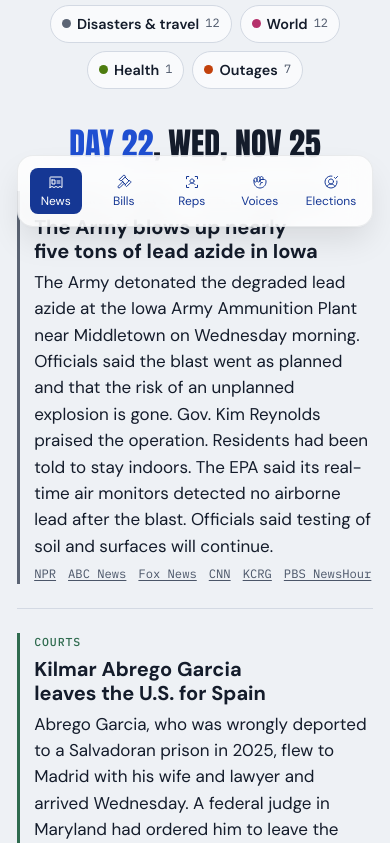
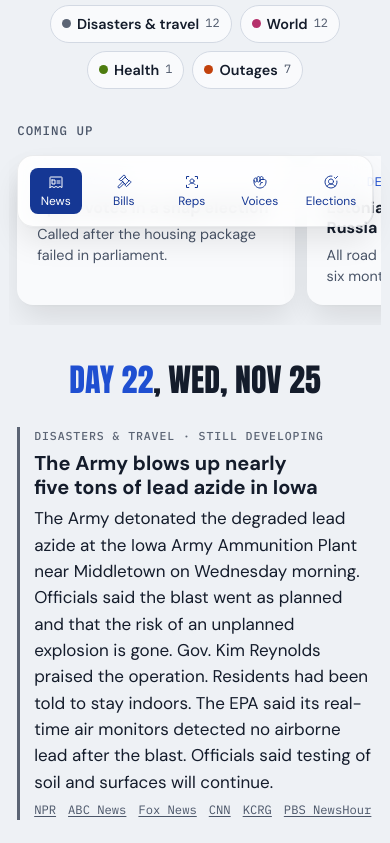
Before and after one commit to mhstudios11/since-the-midterms, a plain HTML site: page docs/index.html in a window 390 px wide. Shown: the part 601-1444 px from the top of the page. Drawn offline with Linux system fonts and the light colour scheme.

Commit message:
Move Coming Up above the newest day as a row of date cards
Co-Authored-By: Claude Opus 5.5 <noreply@anthropic.com>

```diff
--- a/docs/index.html
+++ b/docs/index.html
@@ -203,11 +203,10 @@ body::before { content: ""; position: fixed; inset: 0 0 auto; height: env(safe-a
 .row { display: grid; grid-template-columns: var(--label-col) minmax(0, 1fr); gap: 0 32px; border-top: 1px solid var(--rule); padding-block: 40px 72px; }
 .row[hidden] { display: none !important; }
 /* News days (Figma 129:6422 Stamp, 129:6424 Items): a centered stamp over a 1104px column. */
-#days .day, .ahead { display: block; max-width: 1104px; margin-inline: auto; border-top: 0; padding-block: 64px 0; }
+#days .day { display: block; max-width: 1104px; margin-inline: auto; border-top: 0; padding-block: 64px 0; }
 #days .day:not([hidden]) ~ .day:not([hidden]) { border-top: 1px solid var(--rule); margin-top: 72px; }
 .stamp { font-family: var(--f-display); font-weight: 400; font-size: 2.6rem; line-height: 0.95; text-transform: uppercase; text-align: center; margin: 0 0 48px; }
 .stamp .dn { color: var(--accent); }
-.ahead { padding-top: 96px; }
 .label { align-self: start; display: grid; gap: 9px; }
 .sticky-label { position: sticky; top: calc(env(safe-area-inset-top, 0px) + 6.5rem); }
 .label .dn, .label h2 { font-family: var(--f-display); font-weight: 400; font-size: 2.6rem; line-height: 0.95; margin: 0; }
@@ -342,13 +341,20 @@ body::before { content: ""; position: fixed; inset: 0 0 auto; height: env(safe-a
 .aside-note { margin: 0; font-size: 0.95rem; color: var(--ink-2); max-width: 46rem; }
 
 /* Coming up */
+/* Coming up: a row of small date cards between the topic chips and the newest day.
+   About 3.5 cards show at once, so the cut-off card hints that the row scrolls. Filters don't hide it. */
+.ahead { max-width: 1104px; margin-inline: auto; padding-top: 48px; }
+.ahead-h { font-family: var(--f-mono); font-size: 0.78rem; font-weight: 500; letter-spacing: 0.08em; text-transform: uppercase; color: var(--ink-2); margin: 0 0 12px; }
 .cal { min-width: 0; }
-.cal ul { margin: 0; padding: 0; }
-.cal li { list-style: none; display: grid; grid-template-columns: 144px 1fr; gap: 16px; padding-block: 13px; border-bottom: 1px solid var(--rule); }
-.cal li:first-child { padding-top: 0; }
-.cal time { font-family: var(--f-mono); font-size: 0.85rem; color: var(--ink-2); font-variant-numeric: tabular-nums; padding-top: 0.15rem; }
-.cal strong { font-weight: 700; }
-.cal span { display: block; color: var(--ink-2); font-size: 1rem; }
+.cal ul {
+  list-style: none; margin: 0 -8px; padding: 4px 8px 20px; display: grid; grid-auto-flow: column;
+  grid-auto-columns: calc((100% - 3 * 16px) / 3.5); gap: 16px; overflow-x: auto; scroll-snap-type: x mandatory;
+  scroll-padding-inline: 8px; scrollbar-width: thin;
+}
+.cal li { scroll-snap-align: start; display: flex; flex-direction: column; gap: 6px; padding: 16px 20px 18px; }
+.cal time { font-family: var(--f-mono); font-size: 0.78rem; letter-spacing: 0.04em; text-transform: uppercase; color: var(--accent); font-variant-numeric: tabular-nums; }
+.cal strong { font-weight: 700; font-size: 1rem; line-height: 1.3; }
+.cal span { display: block; color: var(--ink-2); font-size: 0.9rem; line-height: 1.45; }
 
 /* Footer (Figma 129:6407, nodes 158:7599-7608): notes, a rule, then the centered credit line. */
 footer { max-width: 1192px; margin: 96px auto 0; padding-block: 32px 48px; border-top: 1px solid var(--rule); font-size: 0.875rem; line-height: 1.55; color: var(--ink-2); }
@@ -376,7 +382,9 @@ footer .credit a:hover { text-decoration: underline; }
   .tab[aria-selected="true"], .tab[aria-selected="true"]:hover { background: var(--navm-sel); color: var(--navm-sel-ink); }
   header.mast { padding-top: 40px; }
   .stamp { font-size: 2rem; margin-bottom: 32px; }
-  #days .day, .ahead { padding-top: 40px; }
+  #days .day { padding-top: 40px; }
+  .ahead { padding-top: 32px; }
+  .cal ul { grid-auto-columns: 78%; gap: 12px; }
   #days .day:not([hidden]) ~ .day:not([hidden]) { margin-top: 40px; }
   .voice { padding-top: 32px; gap: 32px; }
   .actions { justify-content: flex-start; }
@@ -386,7 +394,6 @@ footer .credit a:hover { text-decoration: underline; }
   .sticky-label { position: static; }
   .label.day-label { display: flex; align-items: baseline; gap: 0.75rem; }
   .label .dn, .label h2 { font-size: 2rem; }
-  .cal li { grid-template-columns: 1fr; gap: 0.2rem; }
   .notable li { grid-template-columns: 1fr; gap: 0.2rem; }
 }
 @media (max-width: 380px) {
@@ -420,11 +427,11 @@ footer .credit a:hover { text-decoration: underline; }
     <div class="wrap"><div class="chips" id="chips"></div></div>
   </nav>
   <main class="wrap">
-    <div id="days"></div>
     <section class="ahead" aria-labelledby="ahead-h">
-      <h2 class="stamp" id="ahead-h">Coming Up</h2>
+      <h2 class="ahead-h" id="ahead-h">Coming up</h2>
       <div class="cal"><ul id="cal"></ul></div>
     </section>
+    <div id="days"></div>
   </main>
 </div>
 
@@ -1026,7 +1033,7 @@ try { localStorage.removeItem("stm-filter"); } catch (e) {}
 
 // Upcoming
 document.getElementById("cal").innerHTML = AHEAD.map(([t, h, s]) =>
-  `<li><time>${t}</time><div><strong>${esc(h)}</strong><span>${esc(s)}</span></div></li>`).join("");
+  `<li class="card"><time>${t}</time><strong>${esc(h)}</strong><span>${esc(s)}</span></li>`).join("");
 
 // Day counter follows the viewer's calendar date, never earlier than the newest event
 const now = new Date();
```
Also changed, not shown: index.html (+20 -13 lines).
